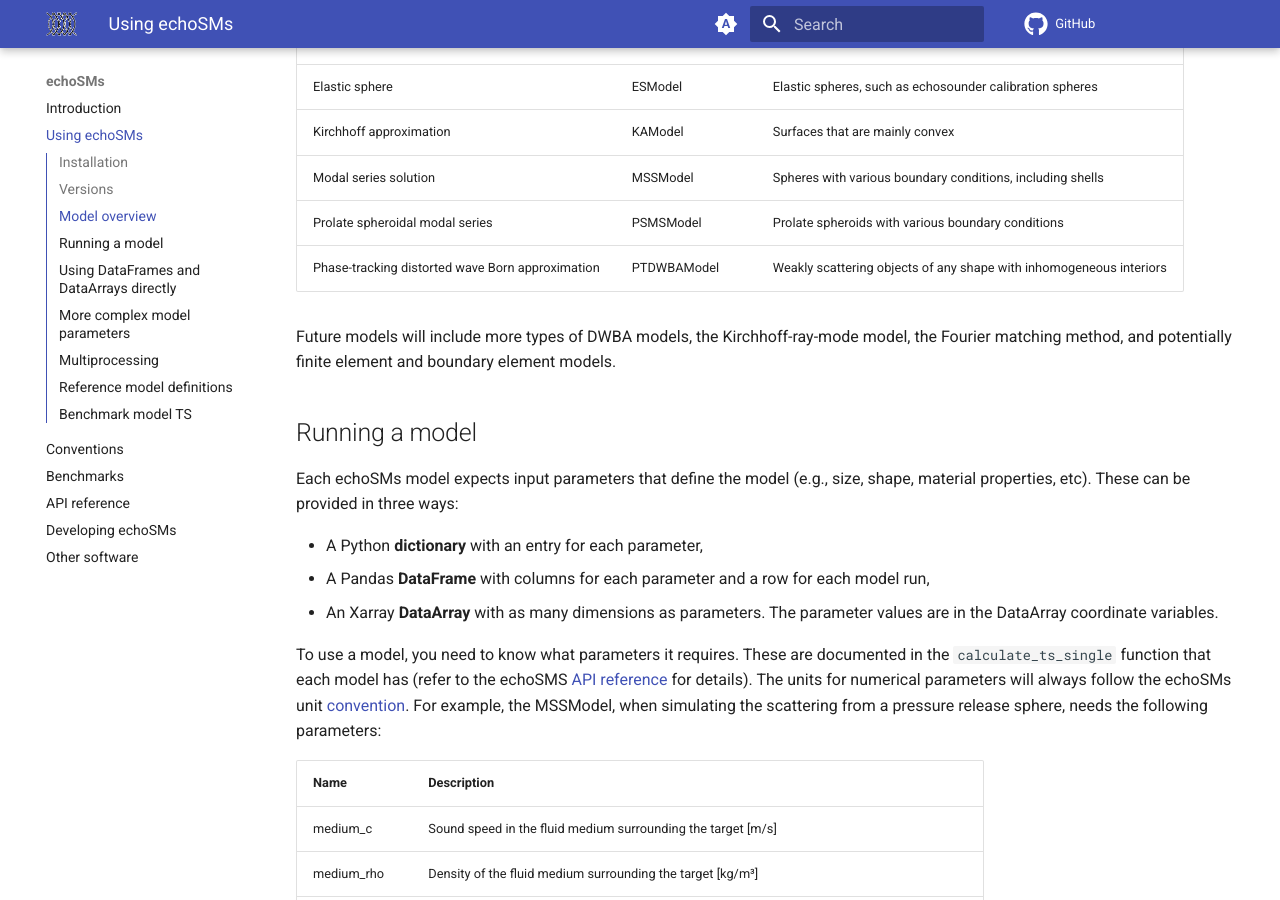
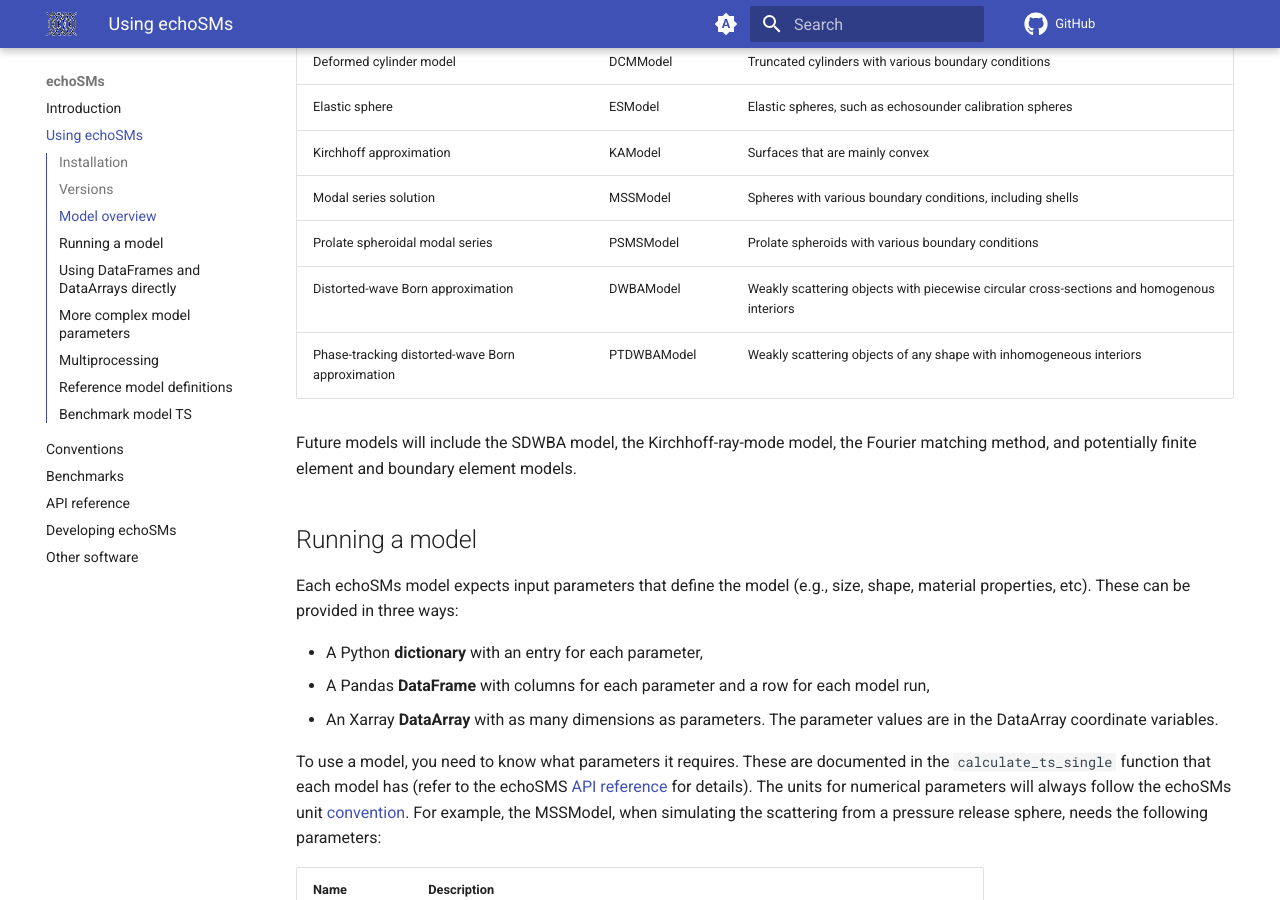
Before and after one commit to ices-tools-dev/echoSMs, an MkDocs documentation site: the page built from docs/usage.md, in a window 1280 px wide and 900 px high, scrolled down 915 px. Built offline with MkDocs 1.6.1 and Material for MkDocs 9.7.7, drawn with Linux system fonts in a browser that asks for light colours; comment, search, counter and statistics services are not loaded.

Commit message:
Add DWBA model to the list of implemented models

```diff
--- a/docs/usage.md
+++ b/docs/usage.md
@@ -30,9 +30,10 @@
 |Kirchhoff approximation|KAModel|Surfaces that are mainly convex|
 |Modal series solution|MSSModel|Spheres with various boundary conditions, including shells|
 |Prolate spheroidal modal series|PSMSModel|Prolate spheroids with various boundary conditions|
-|Phase-tracking distorted wave Born approximation|PTDWBAModel|Weakly scattering objects of any shape with inhomogeneous interiors|
+|Distorted-wave Born approximation|DWBAModel|Weakly scattering objects with piecewise circular cross-sections and homogenous interiors|
+|Phase-tracking distorted-wave Born approximation|PTDWBAModel|Weakly scattering objects of any shape with inhomogeneous interiors|
 
-Future models will include more types of DWBA models, the Kirchhoff-ray-mode model, the Fourier matching method, and potentially finite element and boundary element models.
+Future models will include the SDWBA model, the Kirchhoff-ray-mode model, the Fourier matching method, and potentially finite element and boundary element models.
 
 ## Running a model
 
```
